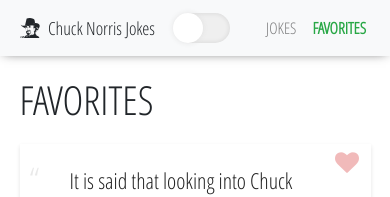
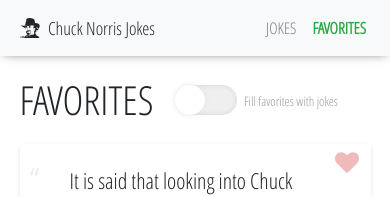
Before and after one commit to ofcyln/frontmen-assignment, an Angular app: page /favorites in a window 390 px wide. Shown: the top 197 px of the page. Built offline with nearby package versions, Linux system fonts and the light colour scheme.

Commit message:
FillerSwitchComponent moved under FavoritesComponent

```diff
--- a/src/app/core/core.module.ts
+++ b/src/app/core/core.module.ts
@@ -4,10 +4,9 @@
 import { HeaderComponent } from './header/header.component';
 import { AlertModule } from './alert/alert.module';
 import { AppRoutingModule } from '../app-routing.module';
-import { FillSwitchComponent } from './header/fill-switch/fill-switch.component';
 
 @NgModule({
-    declarations: [HeaderComponent, FillSwitchComponent],
+    declarations: [HeaderComponent],
     imports: [CommonModule, AlertModule, AppRoutingModule],
     exports: [HeaderComponent, AlertModule, AppRoutingModule],
 })
--- a/src/app/core/header/fill-switch/fill-switch.component.html
+++ /dev/null
@@ -1,3 +0,0 @@
-<div class="joke-filler-switch">
-    <input type="checkbox">
-</div>
--- a/src/app/core/header/header.component.html
+++ b/src/app/core/header/header.component.html
@@ -6,8 +6,6 @@
             class="m-0 pl-1 col d-inline-block"
             aria-label="Chuck Norris Jokes">Chuck Norris Jokes</p>
     </a>
-
-    <app-fill-switch></app-fill-switch>
 
     <div
         class="collapse navbar-collapse justify-content-end">
--- a/src/app/favorites/favorites.component.html
+++ b/src/app/favorites/favorites.component.html
@@ -1,6 +1,10 @@
-<h1
-    class="mb-4 section-heading"
-    aria-label="FAVORITES">FAVORITES</h1>
+<section class="section-heading">
+    <h1
+        class="mb-4 d-inline-block"
+        aria-label="FAVORITES">FAVORITES</h1>
+
+    <app-fill-switch class="d-inline-block ml-4"></app-fill-switch>
+</section>
 
 <blockquote class="quote-card">
     <a
--- /dev/null
+++ b/src/app/favorites/fill-switch/fill-switch.component.html
@@ -0,0 +1,4 @@
+<div class="joke-filler-switch">
+    <input type="checkbox" id="fillSwitch">
+    <label for="fillSwitch">Fill favorites with jokes</label>
+</div>
--- a/src/app/core/header/fill-switch/fill-switch.component.scss
+++ b/src/app/favorites/fill-switch/fill-switch.component.scss
@@ -1,10 +1,8 @@
 .joke-filler-switch {
-    width: 60px;
-    position: relative;
-    top: 3px;
+    width: auto;
     input[type="checkbox"] {
         position: relative;
-        width: 100%;
+        width: 60px;
         -webkit-appearance: none;
         height: 30px;
         background: #efefef;
@@ -29,6 +27,21 @@
             &:before {
                 left: 30px;
             }
+            & ~ label {
+                color: #222;
+            }
         }
     }
+    label {
+        color: #999;
+        margin-bottom: 0;
+        margin-left: 0.5em;
+        position: relative;
+        top: -9px;
+        -webkit-user-select: none;
+        -moz-user-select: none;
+        -ms-user-select: none;
+        user-select: none;
+        cursor: pointer;
+    }
 }
--- a/src/assets/css/media-queries.scss
+++ b/src/assets/css/media-queries.scss
@@ -15,20 +15,18 @@
         max-width: 90%;
         margin: 0 auto 20px !important;
     }
+    .section-heading {
+        h1 {
+            margin-bottom: 0 !important;
+        }
+    }
     main {
         margin: 20px auto 0 !important;
     }
     .navbar-brand {
         margin-right: 5px !important;
     }
-    .joke-filler-switch {
-        width: 55px !important;
-        input[type="checkbox"] {
-            &:checked {
-                &:before {
-                    left: 25px !important;
-                }
-            }
-        }
+    .joke-filler-switch label {
+        font-size: 13px !important;
     }
 }
```
Also changed, not shown: src/app/app.module.ts (+8 -1 lines), src/app/favorites/fill-switch/fill-switch.component.ts (renamed from src/app/core/header/fill-switch/fill-switch.component.ts), 1 other file (tests, documents, lock files or other folders).
